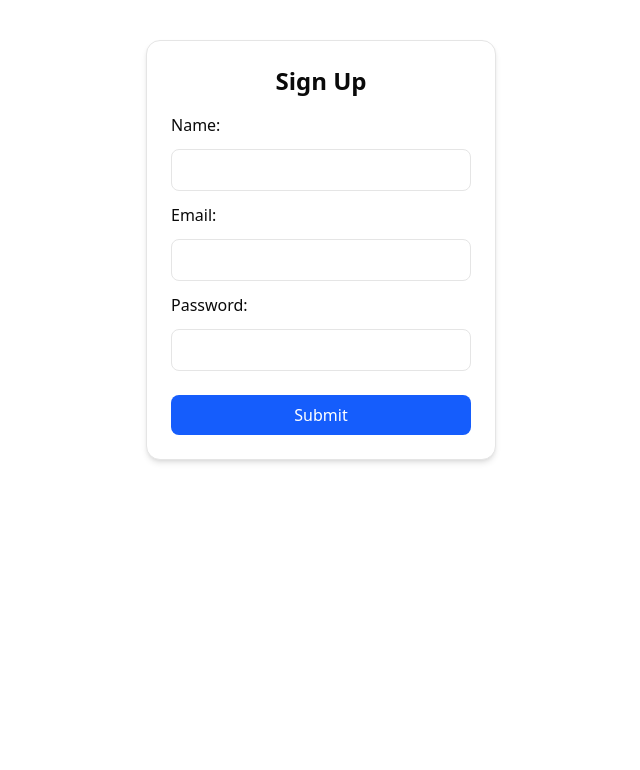
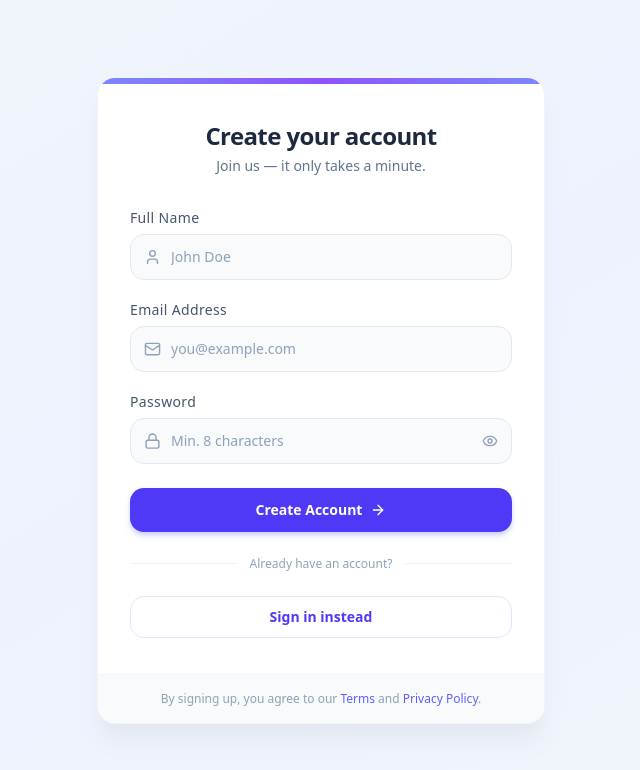
Before and after one commit to aabhushanCD/Ecommerce-app, a React (Vite) app in the folder client/: page /register in a window 1280 px wide. Shown: the top 770 px of the page, without its empty margins (319-959 px from the left). Built offline with nearby package versions, Linux system fonts and the light colour scheme.

Commit message:
fixed product image add frontend

```diff
--- a/client/package.json
+++ b/client/package.json
@@ -10,6 +10,7 @@
     "preview": "vite preview"
   },
   "dependencies": {
+    "@hookform/resolvers": "^5.2.2",
     "@radix-ui/react-avatar": "^1.1.10",
     "@radix-ui/react-label": "^2.1.7",
     "@radix-ui/react-slot": "^1.2.4",
@@ -25,6 +26,7 @@
     "nodemailer": "^7.0.10",
     "react": "^19.1.1",
     "react-dom": "^19.1.1",
+    "react-hook-form": "^7.72.0",
     "react-icons": "^5.6.0",
     "react-router-dom": "^7.9.1",
     "recharts": "^3.6.0",
@@ -32,6 +34,7 @@
     "sonner": "^2.0.7",
     "sooner": "^1.1.1",
     "tailwind-merge": "^3.4.0",
+    "zod": "^4.3.6",
     "zustand": "^5.0.11"
   },
   "devDependencies": {
--- a/client/src/features/auth/Signup.jsx
+++ b/client/src/features/auth/Signup.jsx
@@ -2,6 +2,60 @@ import React, { useRef, useState } from "react";
 import { useAuth } from "@/features/auth/store";
 import { useNavigate } from "react-router-dom";
 import { toast } from "sonner";
+import {
+  User,
+  Mail,
+  Lock,
+  ArrowRight,
+  Eye,
+  EyeOff,
+
+} from "lucide-react";
+
+const InputField = ({
+  label,
+  type,
+  refProp,
+  icon: Icon,
+  showToggle,
+  onToggle,
+  showPassword,
+}) => (
+  <div className="flex flex-col gap-1.5">
+    <label className="text-sm font-medium text-slate-600 tracking-wide">
+      {label}
+    </label>
+    <div className="relative group">
+      <div className="absolute left-3.5 top-1/2 -translate-y-1/2 text-slate-400 group-focus-within:text-indigo-500 transition-colors duration-200">
+        <Icon size={17} />
+      </div>
+      <input
+        type={showToggle ? (showPassword ? "text" : "password") : type}
+        ref={refProp}
+        placeholder={
+          label === "Full Name"
+            ? "John Doe"
+            : label === "Email Address"
+              ? "you@example.com"
+              : "Min. 8 characters"
+        }
+        className="w-full pl-10 pr-10 py-3 rounded-xl border border-slate-200 bg-slate-50
+          text-slate-800 placeholder-slate-400 text-sm
+          focus:outline-none focus:ring-2 focus:ring-indigo-400 focus:border-transparent
+          focus:bg-white transition-all duration-200 hover:border-slate-300"
+      />
+      {showToggle && (
+        <button
+          type="button"
+          onClick={onToggle}
+          className="absolute right-3.5 top-1/2 -translate-y-1/2 text-slate-400 hover:text-indigo-500 transition-colors duration-200"
+        >
+          {showPassword ? <EyeOff size={16} /> : <Eye size={16} />}
+        </button>
+      )}
+    </div>
+  </div>
+);
 
 const Signup = () => {
   const { Signup } = useAuth();
@@ -10,7 +64,10 @@ const Signup = () => {
   const emailRef = useRef();
   const passwordRef = useRef();
   const navigate = useNavigate();
+
   const [error, setError] = useState("");
+  const [loading, setLoading] = useState(false);
+  const [showPassword, setShowPassword] = useState(false);
 
   const handleSubmit = async (e) => {
     e.preventDefault();
@@ -21,23 +78,21 @@ const Signup = () => {
 
     const emailRegex = /^[a-zA-Z0-9._%+-]+@[a-zA-Z0-9.-]+\.[a-zA-Z]{2,}$/;
 
-    if (name.length <= 3) {
-      return setError("Name must be more than 3 characters");
-    }
+    if (name.length <= 3)
+      return setError("Name must be more than 3 characters.");
+    if (!emailRegex.test(email))
+      return setError("Please enter a valid email address.");
+    if (password.length < 8)
+      return setError("Password must be at least 8 characters.");
 
-    if (!emailRegex.test(email)) {
-      return setError("Invalid email format");
-    }
-
-    if (password.length < 8) {
-      return setError("Password must be at least 8 characters");
-    }
+    setLoading(true);
+    setError("");
 
     try {
       const success = await Signup({ name, email, password });
 
       if (success) {
-        toast.success("Sign-Up Successfully!");
+        toast.success("Account created successfully!");
         nameRef.current.value = "";
         emailRef.current.value = "";
         passwordRef.current.value = "";
@@ -46,46 +101,141 @@ const Signup = () => {
       }
     } catch (err) {
       console.error(err);
-      setError("Signup failed");
+      setError("Something went wrong. Please try again.");
+    } finally {
+      setLoading(false);
     }
   };
 
   return (
-    <div className="w-full flex justify-center mt-10 dark:text-black">
-      <form
-        onSubmit={handleSubmit}
-        className="w-87.5 p-6 border rounded-xl shadow-md bg-white"
-      >
-        <h1 className="text-2xl font-semibold mb-4 text-center">Sign Up</h1>
+    <div className="min-h-screen w-full bg-linear-to-br from-slate-100 via-indigo-50 to-slate-100 flex items-center justify-center px-4">
+      {/* Card */}
+      <div className="w-full max-w-md bg-white rounded-2xl shadow-xl shadow-slate-200 border border-slate-100 overflow-hidden">
+        {/* Top accent bar */}
+        <div className="h-1.5 w-full bg-linear-to-r from-indigo-400 via-violet-500 to-indigo-400" />
 
-        {error && <p className="text-red-500 text-sm mb-2">{error}</p>}
+        <div className="px-8 py-9">
+          {/* Header */}
+          <div className="mb-8 text-center">
 
-        <div className="flex flex-col gap-3">
-          <label>Name:</label>
-          <input type="text" ref={nameRef} className="border rounded-md p-2" />
+            <h1 className="text-2xl font-bold text-slate-800 tracking-tight">
+              Create your account
+            </h1>
+            <p className="text-sm text-slate-500 mt-1">
+              Join us — it only takes a minute.
+            </p>
+          </div>
 
-          <label>Email:</label>
-          <input
-            type="email"
-            ref={emailRef}
-            className="border rounded-md p-2"
-          />
+          {/* Error Banner */}
+          {error && (
+            <div className="mb-5 flex items-start gap-2.5 bg-red-50 border border-red-100 text-red-600 text-sm px-4 py-3 rounded-xl">
+              <span className="mt-0.5">⚠</span>
+              <span>{error}</span>
+            </div>
+          )}
 
-          <label>Password:</label>
-          <input
-            type="password"
-            ref={passwordRef}
-            className="border rounded-md p-2"
-          />
+          {/* Form */}
+          <form onSubmit={handleSubmit} className="flex flex-col gap-5">
+            <InputField
+              label="Full Name"
+              type="text"
+              refProp={nameRef}
+              icon={User}
+            />
 
+            <InputField
+              label="Email Address"
+              type="email"
+              refProp={emailRef}
+              icon={Mail}
+            />
+
+            <InputField
+              label="Password"
+              type="password"
+              refProp={passwordRef}
+              icon={Lock}
+              showToggle
+              onToggle={() => setShowPassword((prev) => !prev)}
+              showPassword={showPassword}
+            />
+
+            {/* Submit Button */}
+            <button
+              type="submit"
+              disabled={loading}
+              className="mt-1 w-full flex items-center justify-center gap-2 bg-indigo-600 hover:bg-indigo-700
+                active:scale-[0.98] disabled:opacity-60 disabled:cursor-not-allowed
+                text-white font-semibold text-sm py-3 rounded-xl
+                transition-all duration-200 shadow-md shadow-indigo-200 hover:shadow-indigo-300"
+            >
+              {loading ? (
+                <span className="flex items-center gap-2">
+                  <svg
+                    className="animate-spin h-4 w-4 text-white"
+                    viewBox="0 0 24 24"
+                    fill="none"
+                  >
+                    <circle
+                      className="opacity-25"
+                      cx="12"
+                      cy="12"
+                      r="10"
+                      stroke="currentColor"
+                      strokeWidth="4"
+                    />
+                    <path
+                      className="opacity-75"
+                      fill="currentColor"
+                      d="M4 12a8 8 0 018-8v8H4z"
+                    />
+                  </svg>
+                  Creating account...
+                </span>
+              ) : (
+                <>
+                  Create Account
+                  <ArrowRight size={16} />
+                </>
+              )}
+            </button>
+          </form>
+
+          {/* Divider */}
+          <div className="flex items-center gap-3 my-6">
+            <div className="flex-1 h-px bg-slate-100" />
+            <span className="text-xs text-slate-400 font-medium">
+              Already have an account?
+            </span>
+            <div className="flex-1 h-px bg-slate-100" />
+          </div>
+
+          {/* Login Link */}
           <button
-            type="submit"
-            className="mt-3 bg-blue-600 text-white rounded-md py-2 hover:bg-blue-700"
+            onClick={() => navigate("/login")}
+            className="w-full text-center text-sm font-semibold text-indigo-600 hover:text-indigo-700
+              border border-indigo-100 hover:border-indigo-300 hover:bg-indigo-50
+              py-2.5 rounded-xl transition-all duration-200"
           >
-            Submit
+            Sign in instead
           </button>
         </div>
-      </form>
+
+        {/* Footer */}
+        <div className="bg-slate-50 border-t border-slate-100 px-8 py-4 text-center">
+          <p className="text-xs text-slate-400">
+            By signing up, you agree to our{" "}
+            <span className="text-indigo-500 hover:underline cursor-pointer">
+              Terms
+            </span>{" "}
+            and{" "}
+            <span className="text-indigo-500 hover:underline cursor-pointer">
+              Privacy Policy
+            </span>
+            .
+          </p>
+        </div>
+      </div>
     </div>
   );
 };
--- a/client/src/features/auth/login.jsx
+++ b/client/src/features/auth/login.jsx
@@ -4,12 +4,14 @@ import catwebp from "/images/catwebp.webp";
 
 import { useNavigate } from "react-router-dom";
 import { useAuth } from "@/features/auth/store";
+import { toast } from "sonner";
 
 const Login = () => {
   const emailRef = useRef();
   const passwordRef = useRef();
   const { login } = useAuth();
   const navigate = useNavigate();
+
   const [eye, setEye] = useState(false);
   const [validForm, setValidForm] = useState({
     email: { valid: false },
@@ -33,8 +35,10 @@ const Login = () => {
       const email = emailRef.current.value.trim();
       const password = passwordRef.current.value.trim();
       const success = await login({ email, password });
+
       if (success) navigate("/");
     } catch (error) {
+      toast.error(error.message);
       console.error(error);
     }
   };
--- a/client/src/features/auth/store.jsx
+++ b/client/src/features/auth/store.jsx
@@ -54,6 +54,7 @@ export const AuthContextProvider = ({ children }) => {
       return false;
     }
   };
+
   const logOut = async () => {
     try {
       const res = await logout();
--- a/client/src/features/product/components/Vendor/ProductAdd.jsx
+++ b/client/src/features/product/components/Vendor/ProductAdd.jsx
@@ -1,5 +1,5 @@
 import { useRef, useState } from "react";
-import { useQuery, useMutation } from "@tanstack/react-query";
+import { useQuery } from "@tanstack/react-query";
 import { Button } from "@/components/ui/button";
 import { Card } from "@/components/ui/card";
 
@@ -7,7 +7,8 @@ import axios from "axios";
 import { ServerApi } from "@/constant";
 import ProductDetailsForm from "./ProductDetailsForm";
 import ProductImageUpload from "./ProductImageUpload";
-import { addProduct } from "../../product.api";
+
+import { useProductAdd } from "../../product.hook";
 
 const fetchCategories = async () => {
   const res = await axios.get(`${ServerApi}/categories/view`, {
@@ -16,7 +17,7 @@ const fetchCategories = async () => {
   return res.data.categories;
 };
 
-function ProductAdd({ showAddProduct, setShowAddProduct }) {
+function ProductAdd({ showAddProduct }) {
   const [step, setStep] = useState(1);
   const [images, setImages] = useState([]);
 
@@ -33,33 +34,47 @@ function ProductAdd({ showAddProduct, setShowAddProduct }) {
     queryFn: fetchCategories,
   });
 
-  const addProducts = useMutation({
-    mutationFn: addProduct,
-    onSuccess: () => {
-      setShowAddProduct(false);
-    },
-  });
+  const { mutate: addProduct, isLoading, isError, data } = useProductAdd();
 
-  const handleSubmit = () => {
-    const payload = {
-      name: titleRef.current.value,
-      price: priceRef.current.value,
-      sku: skuRef.current.value,
-      discount: discountRef.current.value,
-      description: descriptionRef.current.value,
-      category: categoriesRef.current.value,
-      stock: stockRef.current.value,
-      images,
-    };
+  const handleSubmit = async () => {
+    try {
+      if (!images.length) {
+        alert("Please add Product images!");
+        return;
+      }
+      const formData = new FormData();
 
-    addProducts.mutate(payload);
+      formData.append("name", titleRef.current.value);
+      formData.append("price", priceRef.current.value);
+      formData.append("sku", skuRef.current.value);
+      formData.append("discount", discountRef.current.value);
+      formData.append("description", descriptionRef.current.value);
+      formData.append("category", categoriesRef.current.value);
+      formData.append("stock", stockRef.current.value);
+
+      // append all images
+      images.forEach((image) => {
+        formData.append("images", image.file); // 'images' must match multer field name
+      });
+      console.log(images);
+      addProduct(formData, {
+        onSuccess: (res) => {
+          console.log("Product added successfully", res.data);
+        },
+        onError: (err) => {
+          console.error("Error adding product", err.response?.data || err);
+        },
+      });
+    } catch (error) {
+      console.log(error);
+    }
   };
 
   if (!showAddProduct) return null;
 
   return (
     <Card className="p-6">
-      {step === 1 && (
+      <div className={`${step === 1 ? "block" : "hidden"}`}>
         <ProductDetailsForm
           refs={{
             titleRef,
@@ -72,7 +87,7 @@ function ProductAdd({ showAddProduct, setShowAddProduct }) {
           }}
           categories={categories}
         />
-      )}
+      </div>
 
       {step === 2 && (
         <ProductImageUpload images={images} setImages={setImages} />
--- a/client/src/routes/AppRoutes.jsx
+++ b/client/src/routes/AppRoutes.jsx
@@ -67,7 +67,7 @@ const AppRoutes = () => {
             </ProtectedRoute>
           }
         >
-          <Route path="dashboard" element={<SellerDashboard />} />
+          <Route path="dashboard" index element={<SellerDashboard />} />
           <Route path="profile" element={<ProfileUpdate />} />
           <Route path="products" element={<SellerMyProducts />} />
           <Route path="orders" element={<Orders />} />
--- a/client/src/routes/PublicRoute.jsx
+++ b/client/src/routes/PublicRoute.jsx
@@ -3,7 +3,7 @@ import { Navigate, Outlet } from "react-router-dom";
 
 const roleRedirectMap = {
   admin: "/admin",
-  seller: "/seller",
+  seller: "/seller/dashboard",
   customer: "/",
 };
 
--- a/client/src/routes/protectedRoute.jsx
+++ b/client/src/routes/protectedRoute.jsx
@@ -1,5 +1,5 @@
 import { useAuth } from "@/features/auth/store";
-import { Navigate, Outlet } from "react-router-dom";
+import { Navigate } from "react-router-dom";
 
 function ProtectedRoute({ children, allowedRoles }) {
   const { currentUser, loading } = useAuth();
--- a/client/src/services/axiosInstance.jsx
+++ b/client/src/services/axiosInstance.jsx
@@ -4,6 +4,7 @@ import { ServerApi } from "@/constant";
 const axiosInstance = axios.create({
   baseURL: ServerApi,
   withCredentials: true,
+  headers: { "Content-Type": "multipart/form-data" },
 });
 
 axiosInstance.interceptors.request.use(
```
Also changed, not shown: client/src/features/product/product.hook.js (+9 -0 lines), client/src/main.jsx (+4 -4 lines), 2 other files (tests, documents, lock files or other folders).
